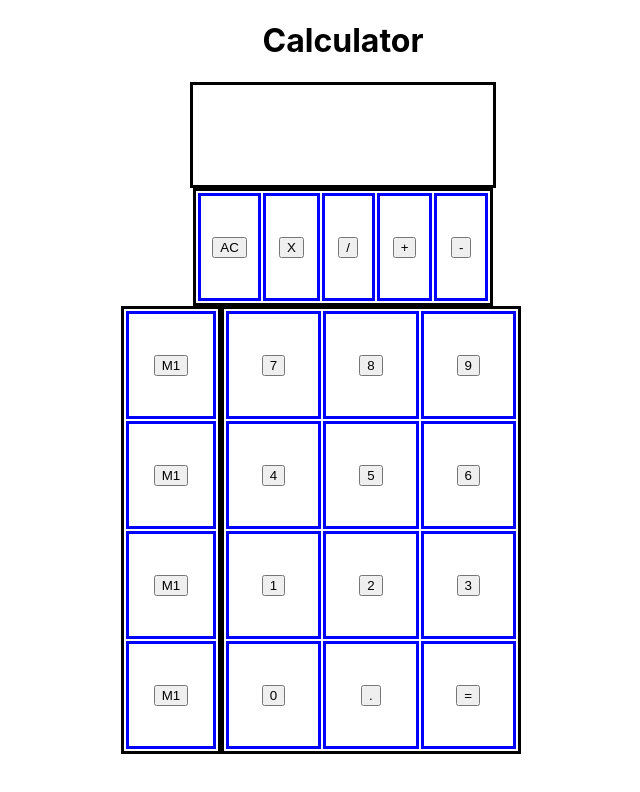
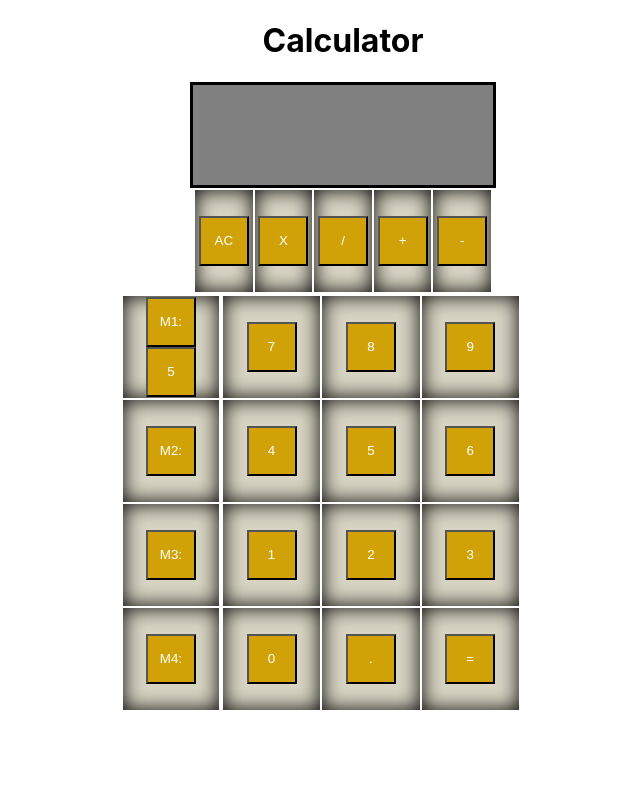
Before and after one commit to JayAk12345/calculatorreactapp, a React (Create React App) app: page / in a window 1280 px wide. Shown: the top 792 px of the page, without its empty margins (297-937 px from the left). Built offline with nearby package versions, Linux system fonts and the light colour scheme.

Commit message:
adds memory buttons and addToMemory

```diff
--- a/src/App.css
+++ b/src/App.css
@@ -17,20 +17,30 @@ body {
 }
 table {
   text-align: center;
-  border: solid black;
   width: 300px;
   margin-left: auto;
   margin-right: auto;
 }
 td {
-  border: solid blue;
   width: 100px;
   height: 100px;
+  background-color: rgb(216, 212, 195);
+  box-shadow:  0px 0px 20px hsl(0, 0%, 0%) inset;
 }
 .display {
+  font-size: large;
+  background-color: grey;
   margin-left: auto;
   margin-right: auto;
+  margin-top: auto;
   border: solid black;
   width: 300px;
   height: 100px;
 }
+
+button {
+  background-color: rgb(209, 162, 8);
+  color: white;
+  width: 50px;
+  height: 50px;
+}
--- a/src/App.js
+++ b/src/App.js
@@ -7,7 +7,6 @@ import MemoryButtons from "./components/memoryButtons.js";
 
 function App() {
   const [display, setDisplay] = useState([]);
-  const [m1, setM1] = useState([]);
   return (
     <div className="App">
       <h1>Calculator</h1>
@@ -15,7 +14,7 @@ function App() {
       <Operations display={display} setDisplay={setDisplay} />
 
       <div className="lowerSection">
-        <MemoryButtons display={display} />
+        <MemoryButtons display={display} setDisplay={setDisplay} />
         <Numbers display={display} setDisplay={setDisplay} />
       </div>
     </div>
--- a/src/components/AddToMemory.js
+++ b/src/components/AddToMemory.js
@@ -1,17 +1,27 @@
-const AddToMemory = ({ display }) => {
-  let saved1;
+import { useState } from "react";
+
+const AddToMemory = ({ display, memoryBlock }) => {
+  let [memory, setMemory] = useState({
+    m1: [],
+    m2: [],
+    m3: [],
+    m4: []
+  })
+
   return (
     <div>
       <button
         onClick={() => {
-          setSaved((currentDisplay) => {
-            saved1 = currentDisplay;
-            return saved1;
-          });
+          setMemory((currMemory) => {
+            let memoryCopy = {...currMemory};
+            memoryCopy[memoryBlock] = display;
+            return memoryCopy;
+          })
         }}
       >
-        M1 {saved1}
+        {memoryBlock}:
       </button>
+      {memory[memoryBlock]}
     </div>
   );
 };
--- a/src/components/memoryButtons.js
+++ b/src/components/memoryButtons.js
@@ -1,27 +1,29 @@
+import AddToDisplay from "./addToDisplay";
 import AddToMemory from "./AddToMemory";
 
-const MemoryButtons = ({ display }) => {
+const MemoryButtons = ({ display, setDisplay }) => {
   return (
     <div className="memory">
       <table id="memoryTable">
         <tr>
           <td>
-            <AddToMemory display={display} />
+            <AddToMemory display={display} memoryBlock={'M1'} />
+            <AddToDisplay display={display} setDisplay={setDisplay} num={5} />
           </td>
         </tr>
         <tr>
           <td>
-            <AddToMemory display={display} />
+            <AddToMemory display={display} memoryBlock={'M2'}/>
           </td>
         </tr>
         <tr>
           <td>
-            <AddToMemory display={display} />
+            <AddToMemory display={display} memoryBlock={'M3'}/>
           </td>
         </tr>
         <tr>
           <td>
-            <AddToMemory display={display} />
+            <AddToMemory display={display} memoryBlock={'M4'}/>
           </td>
         </tr>
       </table>
```
